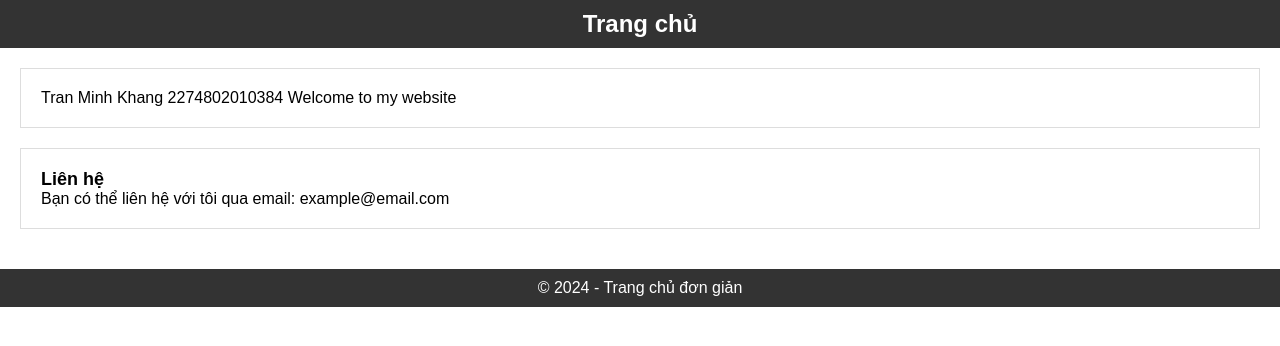
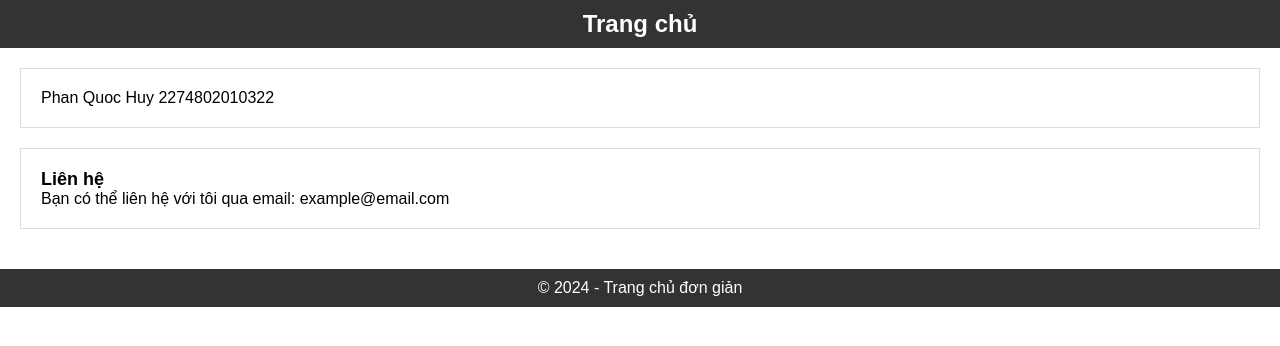
Before and after one commit to KhangTran68/netlify-app, a plain HTML site: page index.html in a window 1280 px wide. Drawn offline with Linux system fonts and the light colour scheme.

Commit message:
index.html

```diff
--- a/index.html
+++ b/index.html
@@ -12,7 +12,7 @@
   </header>
   <main>
     <section id="gioi-thieu">
-        <p> Tran Minh Khang 2274802010384 Welcome to my website</p>
+        <p> Phan Quoc Huy 2274802010322 </p>
     </section>
     <section id="lien-he">
       <h2>Liên hệ</h2>
```
